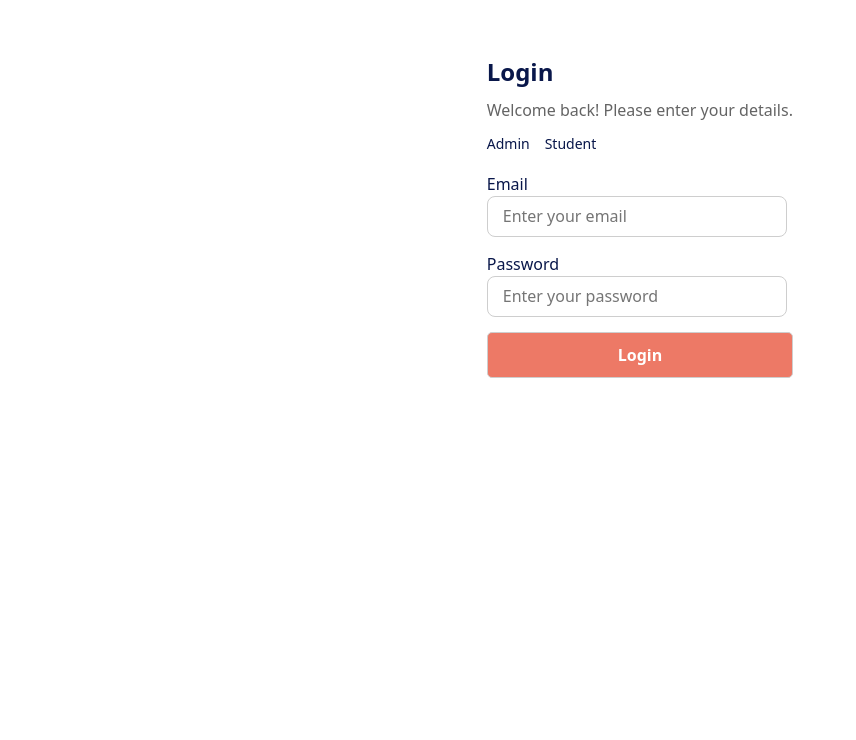
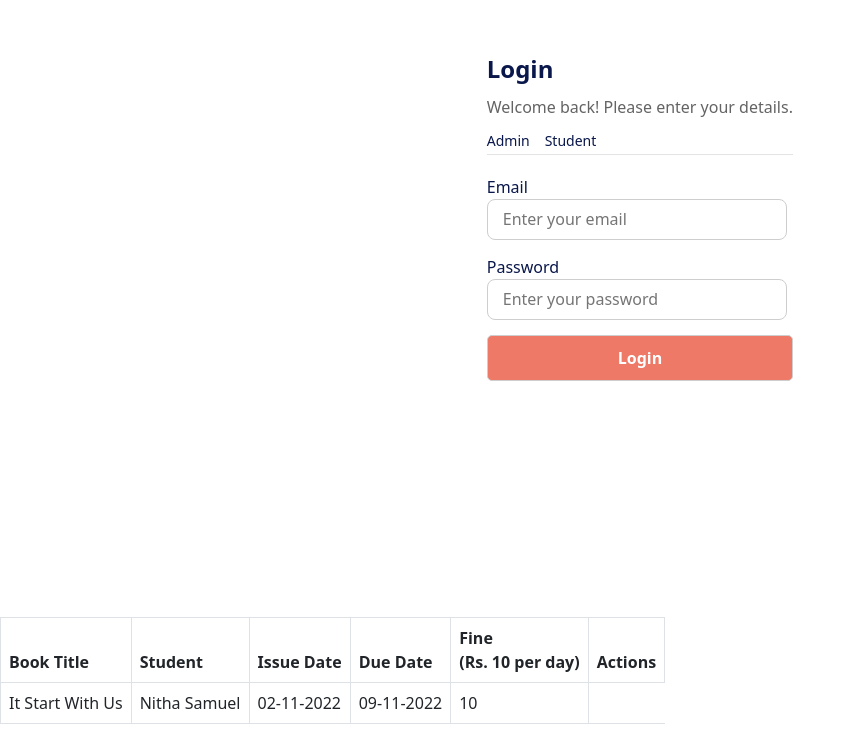
Before and after one commit to ansulalu-aot/-freshers-main-project-lms, a React (Create React App) app in the folder lms-app/: page /issuedbooks in a window 1280 px wide. Shown: the part 183-923 px from the top of the page, without its empty margins (0-856 px from the left). Before the commit the page ends 800 px from the top, so only its background shows below. Built offline with nearby package versions, Linux system fonts and the light colour scheme; the HTML template or start-up script is replaced by a standard one.

Commit message:
fourth commit

```diff
--- a/lms-app/package.json
+++ b/lms-app/package.json
@@ -8,11 +8,15 @@
     "@testing-library/user-event": "^13.5.0",
     "bootstrap": "^5.2.2",
     "bootstrap-icons": "^1.9.1",
+    "dom": "^0.0.3",
     "react": "^18.2.0",
     "react-bootstrap": "^2.6.0",
     "react-bootstrap-icons": "^1.9.1",
     "react-dom": "^18.2.0",
     "react-icons": "^4.6.0",
+    "react-pro-sidebar": "^1.0.0-alpha.7",
+    "react-router": "^6.4.3",
+    "react-router-dom": "^6.4.3",
     "react-scripts": "5.0.1",
     "reactstrap": "^9.1.5",
     "web-vitals": "^2.1.4"
--- a/lms-app/src/App.js
+++ b/lms-app/src/App.js
@@ -1,5 +1,17 @@
 import React, { useState } from 'react'
 import LoginForm from './components/LoginForm'
+import {
+  BrowserRouter as Router,
+  Switch,
+  Route,
+  Routes,
+  Link,
+  BrowserRouter
+} from "react-router-dom";
+import Dashboard from './Dashboard/Dashboard';
+import Issuedbooks from './Dashboard/Issuedbooks';
+import Students from './Dashboard/Students';
+import Allbooks from './Dashboard/Allbooks';
 
 function App() {
   const adminUser = {
@@ -8,11 +20,12 @@ function App() {
   }
   const [user, setUser] = useState({ email: "", password: "" })
   const [error, setError] = useState("")
-
+  const [authCheck, setauthCheck] = useState(false);
   const Login = details => {
     console.log(details)
     if (details.email === adminUser.email && details.password === adminUser.password) {
       console.log("logged in")
+      setauthCheck(true)
       setUser({
         email: details.email,
         password: details.password
@@ -23,14 +36,33 @@ function App() {
     }
   }
   return (
-    <div className="App">
-      {(user.email !== "") ? (
+    <div>
+      {/* {(user.email !== "") ? (
         <div className='welcome'>
 
         </div>
       ) : (
         <LoginForm Login={Login} error={error} />
-      )}
+      )} */}
+
+      <Router>
+        {!authCheck && (
+          <LoginForm
+            Login={Login} error={error}
+            authCheck={authCheck}
+            setauthCheck={setauthCheck}
+          />
+        )}
+
+        <div className="d-flex">
+          {authCheck && <Dashboard />}
+          <Routes>
+            <Route path="/students" element={authCheck && <Students/>} />
+             <Route path="/allbooks" element={authCheck && <Allbooks/>} />
+            <Route path="/issuedbooks" element={<Issuedbooks />} />
+          </Routes>
+        </div>
+      </Router>
     </div>
   )
 }
--- /dev/null
+++ b/lms-app/src/Dashboard/Allbooks.js
@@ -0,0 +1,37 @@
+import React from 'react'
+import Table from 'react-bootstrap/Table';
+import { TbTrash } from "react-icons/tb";
+
+function Allbooks() {
+  return (
+    <div>
+    <Table  bordered hover>
+      <thead>
+        <tr>
+          <th>Book Title</th>
+          <th>Author</th>
+          <th>Language</th>
+          <th>Total Copies</th>
+          <th>Remaining</th>
+          <th>Actions</th>
+        </tr>
+      </thead>
+      <tbody>
+        <tr>
+          <td>It Start With Us</td>
+          <td>Colleen Hoover</td>
+          <td>English</td>
+          <td>5</td>
+          <td>2</td>
+          <td>
+            {/* <Issueedit/> */}
+            <TbTrash/>
+          </td>
+        </tr>
+      </tbody>
+    </Table>
+    </div>
+  )
+}
+
+export default Allbooks
--- /dev/null
+++ b/lms-app/src/Dashboard/Dashboard.js
@@ -0,0 +1,24 @@
+import React from 'react'
+import {ProSidebarProvider} from 'react-pro-sidebar'
+import {Sidebar, Menu, MenuItem} from 'react-pro-sidebar';
+import {Link} from 'react-router-dom';
+
+
+function Dashboard() {
+    return (
+        <>
+        <div className='sidebar'>
+            <ProSidebarProvider>
+            <Sidebar>
+                <Menu>
+                    <MenuItem routerLink={<Link to="/issuedbooks" />}> Issued Books</MenuItem>
+                    <MenuItem routerLink={<Link to="/allbooks" />}> All Books</MenuItem>
+                    <MenuItem routerLink={<Link to="/students" />}> Students</MenuItem>
+                </Menu>
+            </Sidebar></ProSidebarProvider>
+        </div>
+        </>
+    )
+}
+
+export default Dashboard
--- /dev/null
+++ b/lms-app/src/Dashboard/Issuedbooks.js
@@ -0,0 +1,35 @@
+import React from 'react'
+import Table from 'react-bootstrap/Table';
+// import Returnbook from '../Modals/Return';
+
+function Issuedbooks() {
+  return (
+    <div>
+    <Table  bordered hover>
+      <thead>
+        <tr>
+          <th>Book Title</th>
+          <th>Student</th>
+          <th>Issue Date</th>
+          <th>Due Date</th>
+          <th>Fine <br/>
+            (Rs. 10 per day)</th>
+          <th>Actions</th>
+        </tr>
+      </thead>
+      <tbody>
+        <tr>
+          <td>It Start With Us</td>
+          <td>Nitha Samuel</td>
+          <td>02-11-2022</td>
+          <td>09-11-2022</td>
+          <td>10</td>
+          {/* <td><Returnbook/></td> */}
+        </tr>
+      </tbody>
+    </Table>
+    </div>
+  )
+}
+
+export default Issuedbooks
--- /dev/null
+++ b/lms-app/src/Dashboard/Students.js
@@ -0,0 +1,34 @@
+import React from 'react'
+import Table from 'react-bootstrap/Table';
+// import View from './View';
+import { TbTrash } from "react-icons/tb";
+import { MdEdit } from 'react-icons/md';
+
+function Student() {
+  return (
+    <div>
+    <Table  bordered hover>
+      <thead>
+        <tr>
+          <th>Name</th>
+          <th>Email</th>
+          <th>Actions</th>
+        </tr>
+      </thead>
+      <tbody>
+        <tr>
+          <td>Nitha Samuel</td>
+          <td>nithasamuel@gmail.com</td>
+          <td>
+            <MdEdit/>
+            <TbTrash/>
+            {/* <View/> */}
+          </td>
+        </tr>
+      </tbody>
+    </Table>
+    </div>
+  )
+}
+
+export default Student
--- a/lms-app/src/components/LoginForm.js
+++ b/lms-app/src/components/LoginForm.js
@@ -12,8 +12,8 @@ function LoginForm({ Login, error }) {
                 <h2>Login</h2>
                 <p>Welcome back! Please enter your details.</p>
                 <div className='form-tab'>
-                    <a href='#Admin' style={{textDecoration:"none"}}>Admin</a>
-                    <a href='#Student' style={{textDecoration:"none"}}>Student</a>
+                    <a href='/Admin' style={{textDecoration:"none"}}>Admin</a>
+                    <a href='/Student' style={{textDecoration:"none"}}>Student</a>
                 </div>
                 {(error !== "") ? (<div className='error'>{error}</div>) : ""}
                 <div className='form-group'>
--- a/lms-app/src/index.css
+++ b/lms-app/src/index.css
@@ -9,7 +9,7 @@ input, button {
   border: 1px solid #CECECE;
 }
 
-.App {
+form {
   height: 100vh;
   display: flex;
   align-items: center;
@@ -71,10 +71,15 @@ form .form-inner input[type="submit"] {
   display: flex;
   gap: 15px;
   margin-bottom: 20px;
+  border-top:none ;
+  border-left:none;
+  border-right:none;
+  border-bottom:1px solid #E3E3E3;
 }
 .form-tab  a{
   font-weight: 500;
   font-size: 14px;
   line-height: 17px;
   color: #09174A;
+  padding-bottom: 5px;
 }
--- a/package.json
+++ b/package.json
@@ -1,8 +1,12 @@
 {
   "dependencies": {
     "bootstrap-icons": "^1.9.1",
+    "dom": "^0.0.3",
     "react-bootstrap-icons": "^1.9.1",
     "react-icons": "^4.6.0",
+    "react-pro-sidebar": "^1.0.0-alpha.7",
+    "react-router": "^6.4.3",
+    "react-router-dom": "^6.4.3",
     "reactstrap": "^9.1.5"
   }
 }
```
Also changed, not shown: 2 other files (tests, documents, lock files or other folders).
